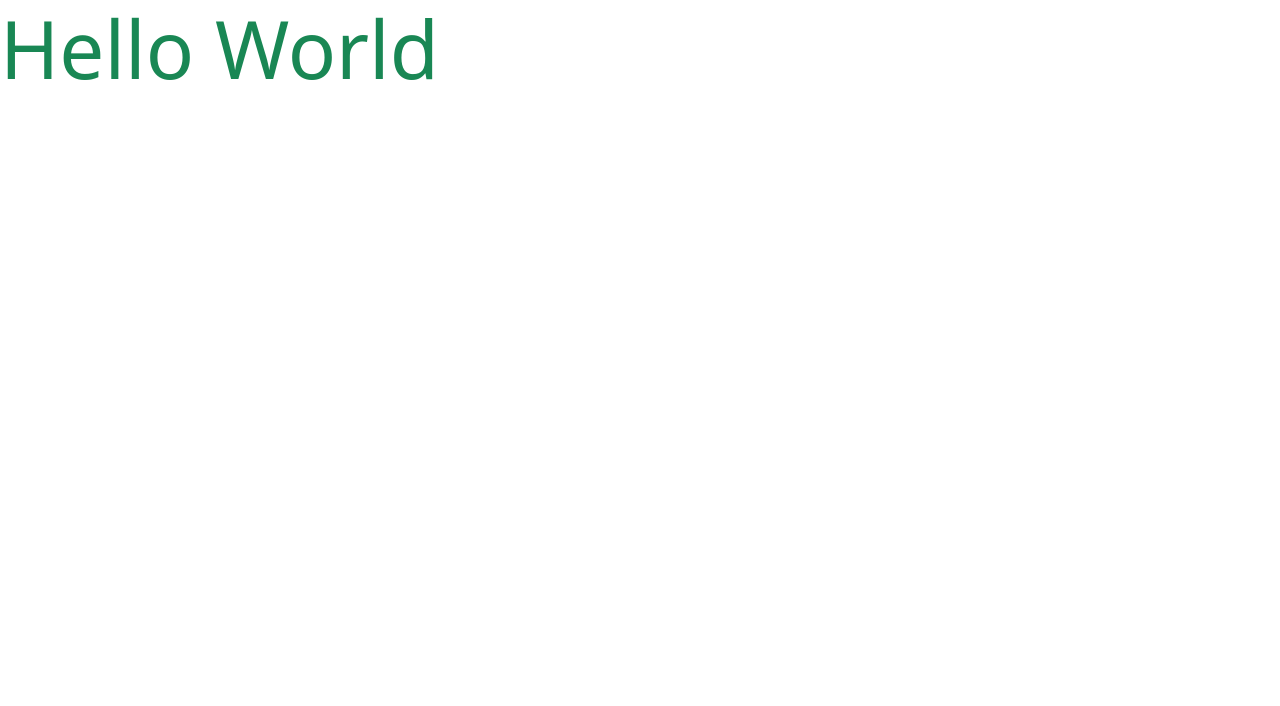
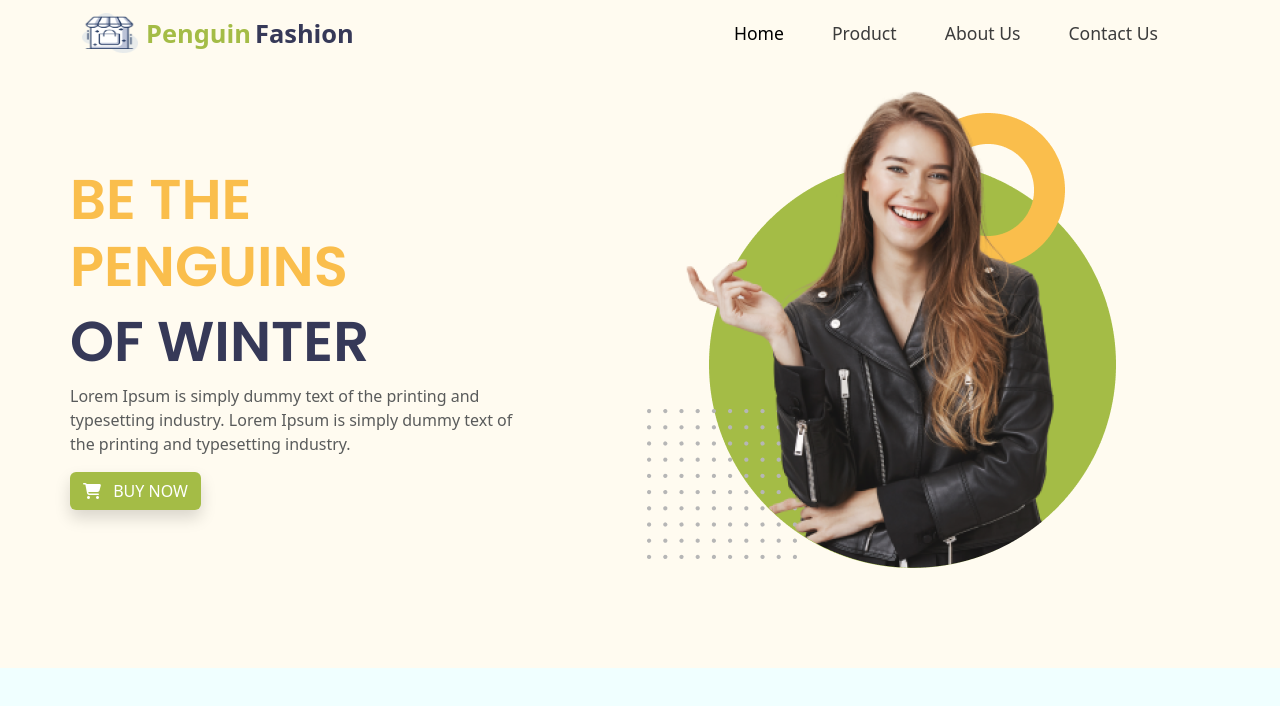
Before and after one commit to sajalsa86/penguin-fashion, a plain HTML site: page index.html in a window 1280 px wide. Drawn offline with Linux system fonts and the light colour scheme; files that its build step writes are made by us from their sources.

Commit message:
update top section

```diff
--- a/css/style.css
+++ b/css/style.css
@@ -0,0 +1,95 @@
+/* google fonts */
+
+@import url('https://fonts.googleapis.com/css2?family=Poppins:wght@400;500;600&family=Roboto:wght@700&display=swap');
+
+body {
+    background-color: azure;
+}
+
+/* these css are header  */
+.top-back-color {
+    background-color: #FFFBF0;
+}
+
+.penguin-green-color {
+    color: #A4BC46;
+    font-size: 25.43px;
+}
+
+.fashion-black-color {
+    color: #363958;
+    font-size: 25.43px;
+}
+
+ul.my-item-space li {
+    margin-right: 2rem;
+}
+
+ul.my-item-space li a {
+    font-size: 1.1rem;
+    color: #3C3C3C;
+}
+
+ul.my-item-space li:hover {
+    background-color: lightskyblue;
+    border-radius: 12px;
+    box-shadow: 2px 2px 2px gray;
+}
+
+/* form yet css code is close  */
+
+/* top section css code is start */
+
+
+.top-section {
+    padding: 100px 0 100px 0;
+}
+
+.top-section .my-button-back {
+    background: linear-gradient(to left, #A4BC46 100%, #85A019 100%);
+    font-weight: 500;
+    cursor: pointer;
+}
+
+.top-section h1 {
+    font-family: 'Poppins', sans-serif;
+    color: #FABE4C;
+
+}
+
+.top-section h2 {
+    font-family: 'Poppins', sans-serif;
+    font-style: normal;
+    font-weight: 400;
+    color: #363958;
+
+}
+
+.top-bannar {
+    margin-top: -85px;
+}
+
+
+/* Extra small devices (phones, 600px and down) */
+@media only screen and (max-width: 600px) {
+    .top-info {
+        padding-left: 30px;
+        padding-right: 30px;
+        text-align: justify;
+    }
+
+    .top-bannar {
+        margin-top: 50px;
+        padding-left: 30px;
+        padding-right: 30px;
+    }
+
+
+}
+
+/* ipad air */
+@media only screen and (max-width: 820px) {
+    .top-bannar {
+        margin-top: 50px;
+    }
+}
--- a/index.html
+++ b/index.html
@@ -6,25 +6,84 @@
     <meta http-equiv="X-UA-Compatible" content="IE=edge">
     <meta name="viewport" content="width=device-width, initial-scale=1.0">
     <title>Penguin-Fashion</title>
+    <!-- fontawesome link -->
+    <script src="https://kit.fontawesome.com/81b6252507.js" crossorigin="anonymous"></script>
     <!-- bootstarp-min css here but it's offline -->
     <link rel="stylesheet" href="css/bootstrap.min.css">
     <!-- my coustom css link here -->
-    <link rel="stylesheet" href="style.css">
+    <link rel="stylesheet" href="css/style.css">
 </head>
 
 <body>
+    <!-- form here header section is start -->
+    <header class="top-back-color">
+        <div class="container">
+            <nav class="navbar navbar-expand-lg">
+                <a class="navbar-brand d-flex align-items-center" href="#">
+                    <img src="icons/image 12.png" alt="Logo" width="56" height="40">
+                    <span class="penguin-green-color fw-bold ms-2">Penguin</span>
+                    <span class="fashion-black-color fw-bold ms-1">Fashion</span>
+                </a>
+                <button class="navbar-toggler" type="button" data-bs-toggle="collapse"
+                    data-bs-target="#navbarSupportedContent" aria-controls="navbarSupportedContent"
+                    aria-expanded="false" aria-label="Toggle navigation">
+                    <span class="navbar-toggler-icon"></span>
+                </button>
+                <div class="collapse navbar-collapse" id="navbarSupportedContent">
+                    <ul class="my-item-space navbar-nav ms-auto mb-2 mb-lg-0">
+                        <li class="nav-item">
+                            <a class="nav-link active" aria-current="page" href="#">Home</a>
+                        </li>
+                        <li class="nav-item">
+                            <a class="nav-link" href="#">Product</a>
+                        </li>
+                        <li class="nav-item">
+                            <a class="nav-link" href="#">About Us</a>
+                        </li>
+                        <li class="nav-item">
+                            <a class="nav-link" href="#">Contact Us</a>
+                        </li>
+                    </ul>
+                </div>
+            </nav>
+        </div>
+    </header>
 
+    <!-- form yet header section is close -->
+    <!-- strat main -->
+    <main>
+        <!-- strat top-section -->
+        <section class="top-back-color">
+            <div class="container top-section">
+                <div class="row">
+                    <div class="col-sm-12 col-lg-5">
+                        <div class="top-info">
+                            <h1 class="text-uppercase display-4 fw-bold">Be the Penguins</h1>
+                            <h2 class="text-uppercase display-4 fw-bold">of Winter</h2>
+                            <p class="text-muted">
+                                Lorem Ipsum is simply dummy text of the printing
+                                and typesetting industry.
+                                Lorem Ipsum is simply dummy text of the printing
+                                and typesetting industry.
 
+                            </p>
+                            <button class="btn shadow text-uppercase text-white my-button-back">
+                                <i class="fa-solid fa-cart-shopping fa-fade"></i>
+                                <span class="ms-2">buy now</span>
+                        </div>
+                    </div>
+                    <div class="col-sm-12 col-lg-7">
+                        <div class="top-bannar">
+                            <img class="mx-auto d-block img-fluid" src="images/model.png" alt="">
+                        </div>
+                    </div>
+                </div>
+            </div>
+        </section>
+        <!-- end top-section -->
+    </main>
 
-
-    <h1 class="display-1 text-success">Hello World</h1>
-
-
-
-
-
-
-
+    <!-- end main -->
 
     <!-- bootstarp-min js here but it's offline -->
     <script src="js/bootstrap.bundle.min.js"></script>
```
